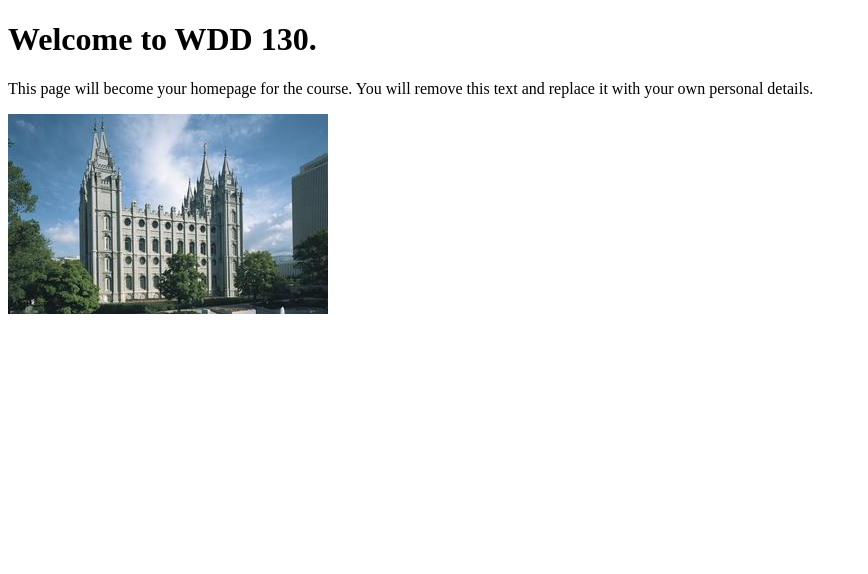
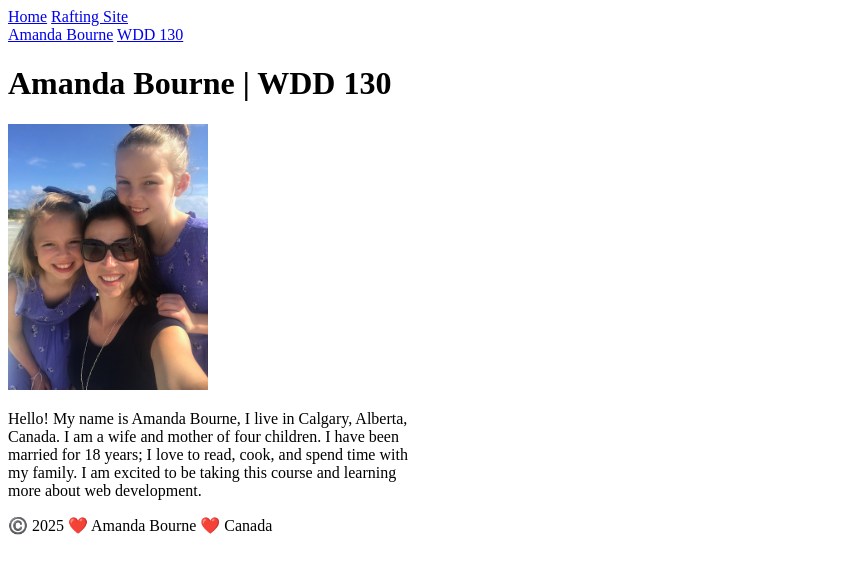
Before and after one commit to AmandaBourne/wdd130, a plain HTML site: page index.html in a window 1280 px wide. Shown: the whole page, without its empty margins (0-868 px from the left). Drawn offline with Linux system fonts and the light colour scheme.

Commit message:
Amanda Bourne W01 Assignment

```diff
--- a/index.html
+++ b/index.html
@@ -1,14 +1,42 @@
 <!DOCTYPE html>
 <html lang="en">
+
 <head>
     <meta charset="UTF-8">
     <meta name="viewport" content="width=device-width, initial-scale=1.0">
-    <title>WDD 130 | Personal Homepage</title>
+    <title>Amanda Bourne | WDD 130</title>
 </head>
+
 <body>
-    <h1>Welcome to WDD 130.</h1>
-    <p>This page will become your homepage for the course. You will remove this text and replace it with your own personal details.</p>
 
-    <img src="images/salt-lake-temple.jpg" alt="The Salt Lake Temple.">
+    <header>
+        <nav>
+            <a href="#">Home</a>
+            <a href="#">Rafting Site</a>
+        </nav>
+    </header>
+
+    <a href="https://amandabourne.com">Amanda Bourne</a>
+    <a href="https://amandabourne.com/wdd130">WDD 130</a>
+    <main>
+        <h1>Amanda Bourne | WDD 130</h1>
+        <img src="images/amanda_photo.jpg" alt="Hello, My name is Amanda Bourne" width="200">
+        <p>Hello! My name is Amanda Bourne, I live in Calgary, Alberta, Canada.
+            I am a wife and mother of four children.
+            I have been married for 18 years; I love to read, cook,
+            and spend time with my family. I am excited to be
+            taking this course and learning more about web development.</p>
+        <style>
+            main p {
+                width: 400px;
+                /* Change this value as needed */
+            }
+        </style>
+    </main>
+    <footer>
+        <p>©️ 2025 ❤️ Amanda Bourne ❤️ Canada</p>
+    </footer>
+
 </body>
+
 </html>
```
Also changed, not shown: week01/favorite-city.html (added, +19 -0 lines), images/amanda_photo.JPG (added), images/mychildren.jpg (added), 5 other files.
